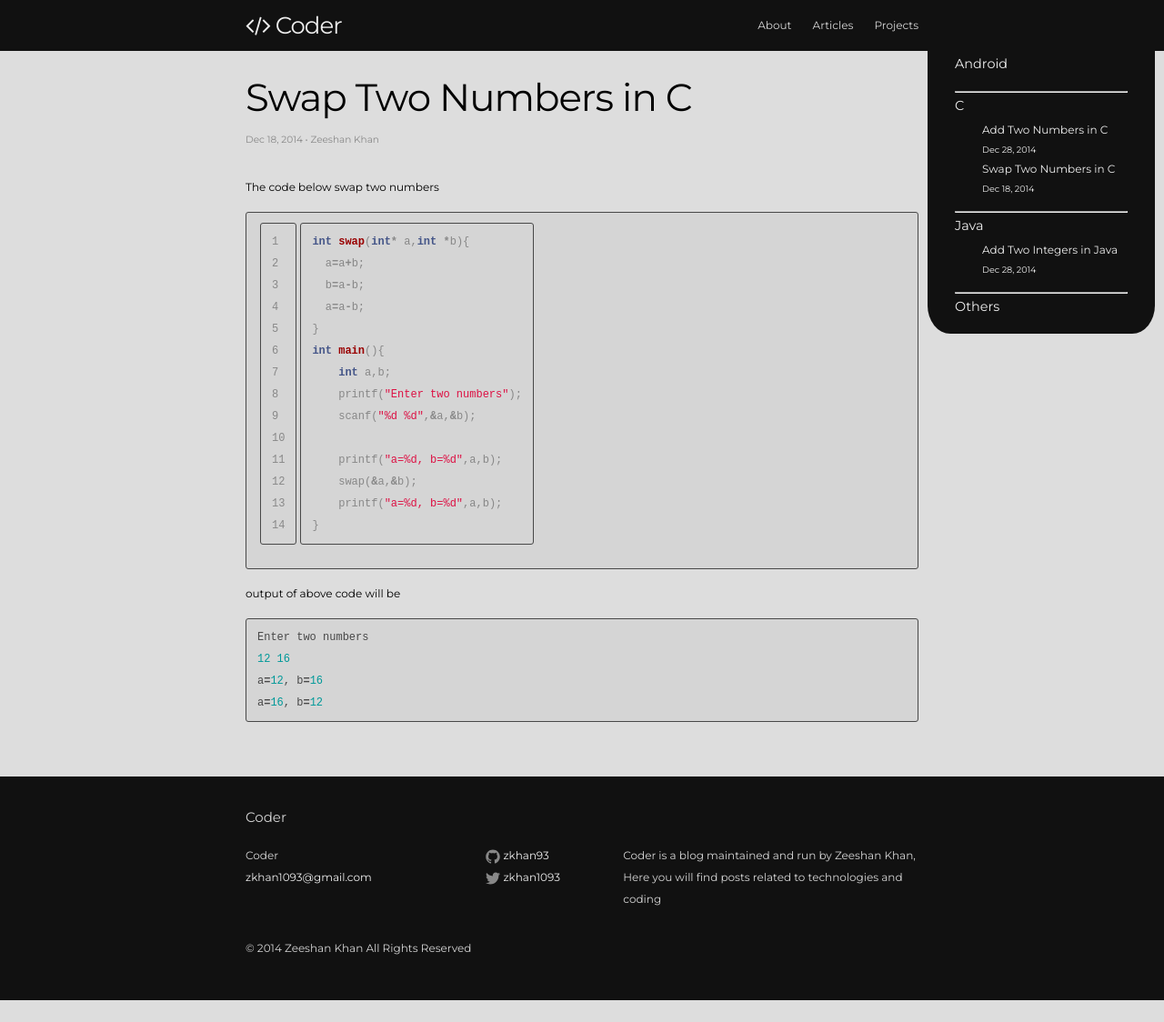
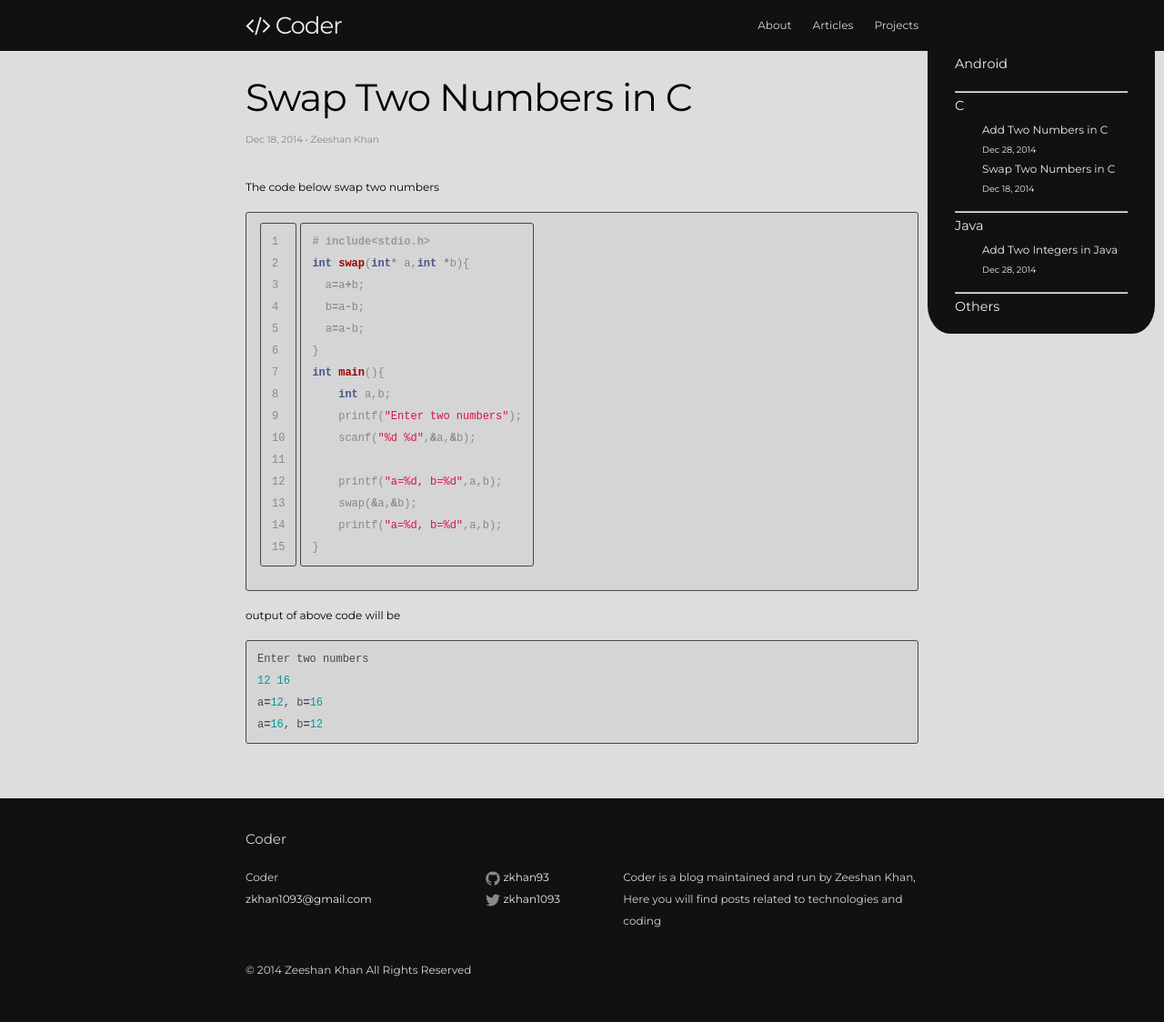
Before and after one commit to zkhan93/zkhan93.github.io, a Jekyll site: the page built from articles/c/_posts/2014-12-31-swap-two-numbers-in-c.markdown, in a window 1280 px wide. Shown: the whole page at 91% size. Built offline with Jekyll 4.4.1, drawn with Linux system fonts in a browser that asks for light colours; nearby versions of some CDN libraries; before the commit the page ends 1100 px from its top, so only the background shows below that.

Commit message:
update swap article

```diff
--- a/articles/c/_posts/2014-12-31-swap-two-numbers-in-c.markdown
+++ b/articles/c/_posts/2014-12-31-swap-two-numbers-in-c.markdown
@@ -8,7 +8,7 @@ author: "Zeeshan Khan"
 
 The code below swap two numbers
 {% highlight c linenos %}
-
+# include<stdio.h>
 int swap(int* a,int *b){
   a=a+b;
   b=a-b;
```
